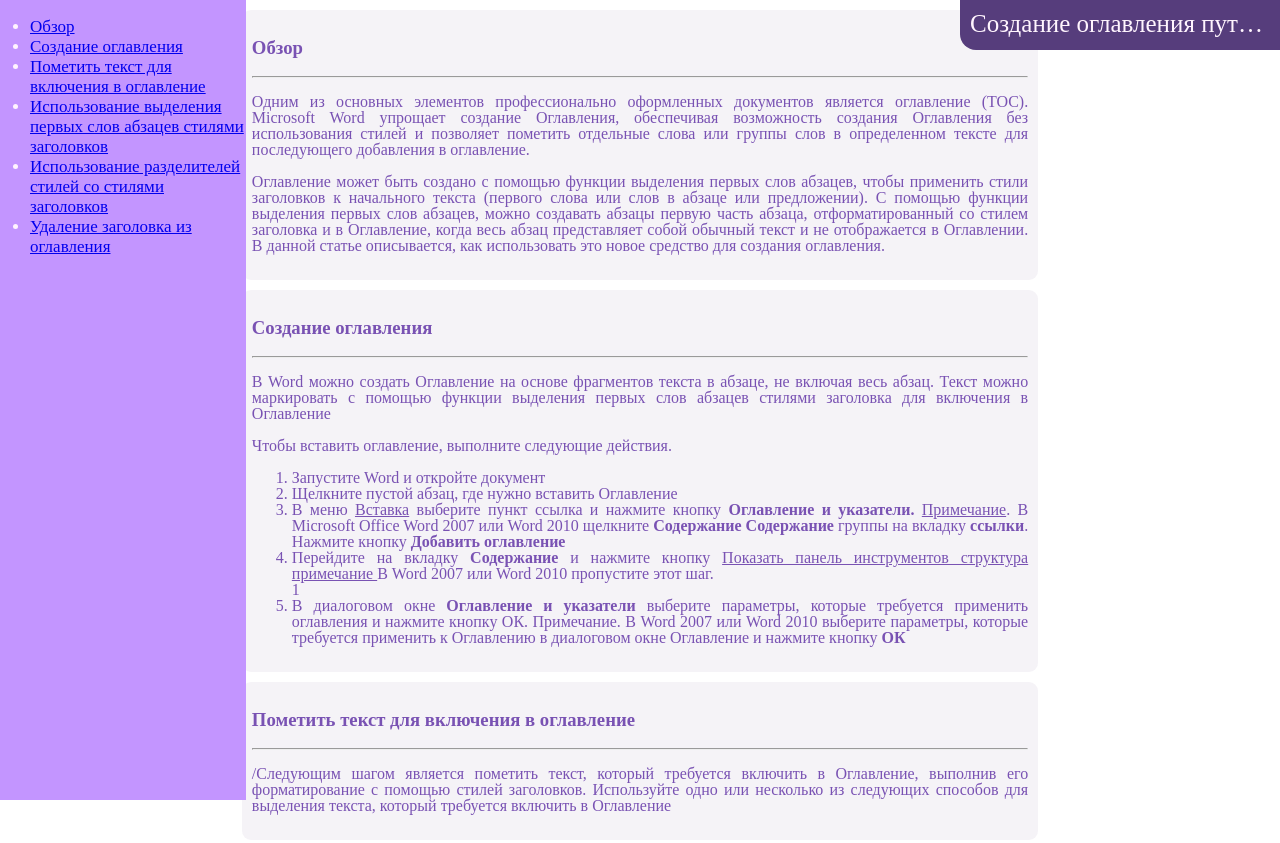
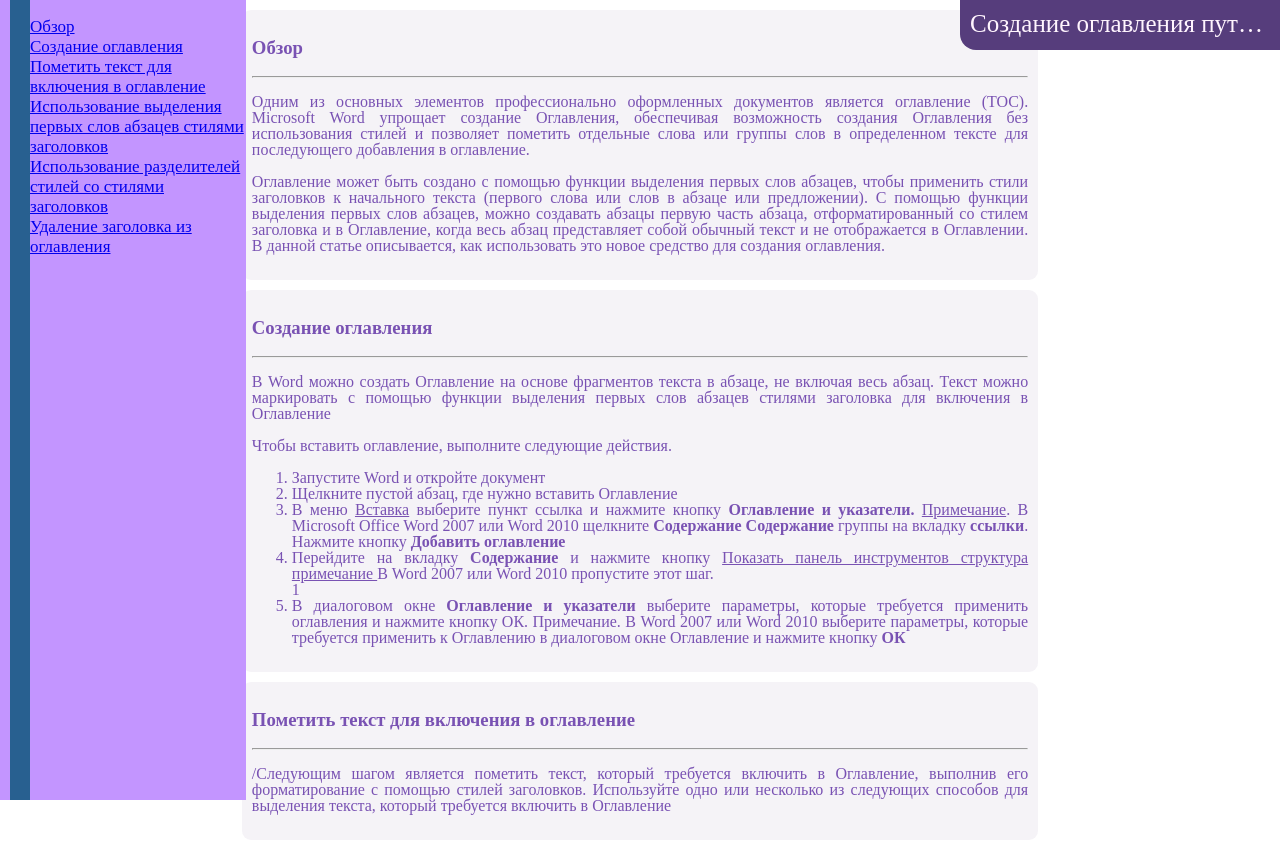
Before and after one commit to Shangria/shangri, a plain HTML site: page task02/amateur1.html in a window 1280 px wide. Shown: the top 843 px of the page. Drawn offline with Linux system fonts and the light colour scheme.

Commit message:
position

```diff
--- a/task02/amateur1.html
+++ b/task02/amateur1.html
@@ -17,6 +17,9 @@
         <li><a href="#t5">Использование разделителей стилей со стилями заголовков</a></li>
         <li><a href="#t6">Удаление заголовка из оглавления</a></li>
     </ul>
+</div>
+<div class="side-window-2">
+
 </div>
 <div class="text_style_container">
     <div class="text_style">
--- a/task02/css/amateur_style.css
+++ b/task02/css/amateur_style.css
@@ -36,6 +36,15 @@
     text-overflow: clip;
     white-space: normal;
 }
+.side-window-2{
+    position: absolute;
+    top: 0;
+    left: 10px;
+    height: 100%;
+    width: 20px;
+    background: #286090;
+    z-index: 1;
+}
 .side-window:hover {
     width: 20%;
     background: #c395ff;
```
